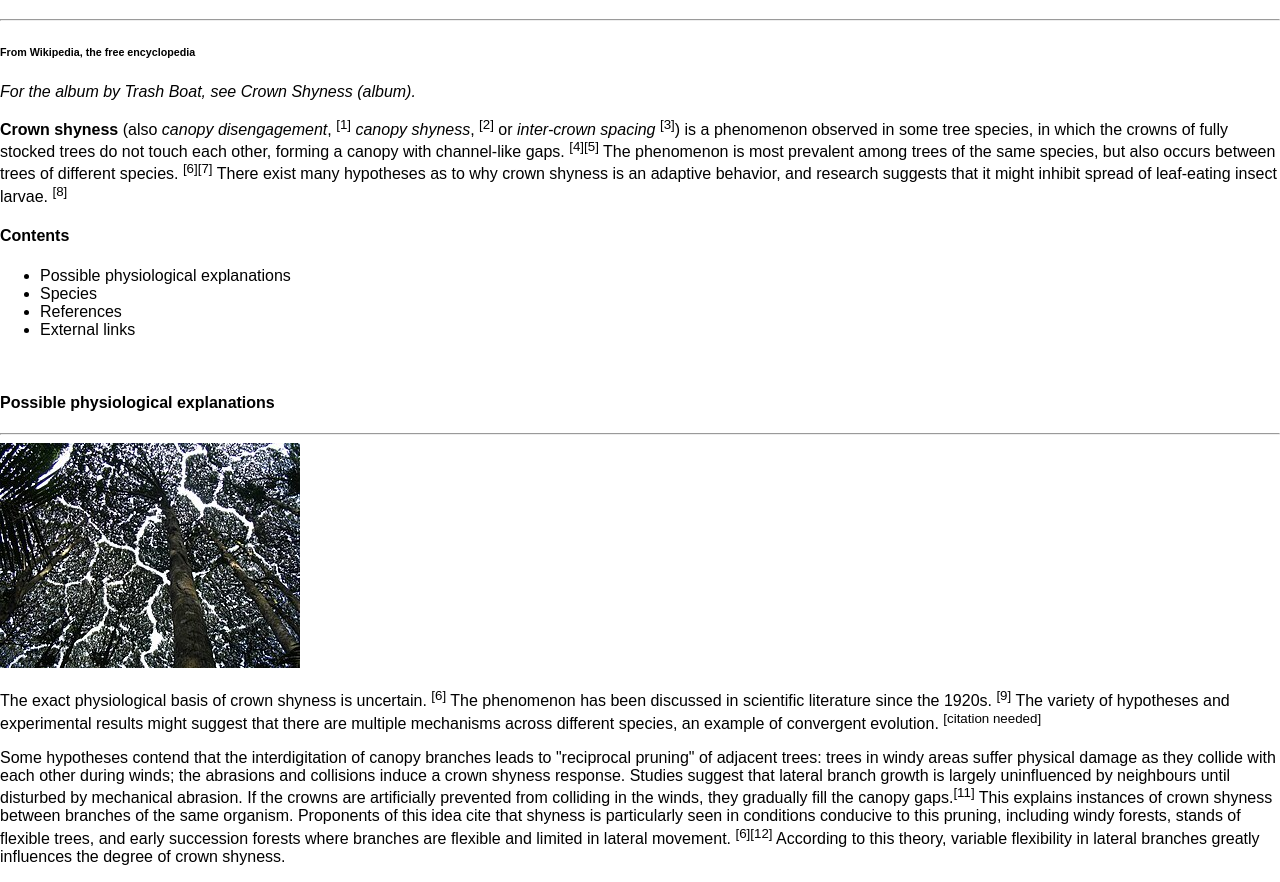
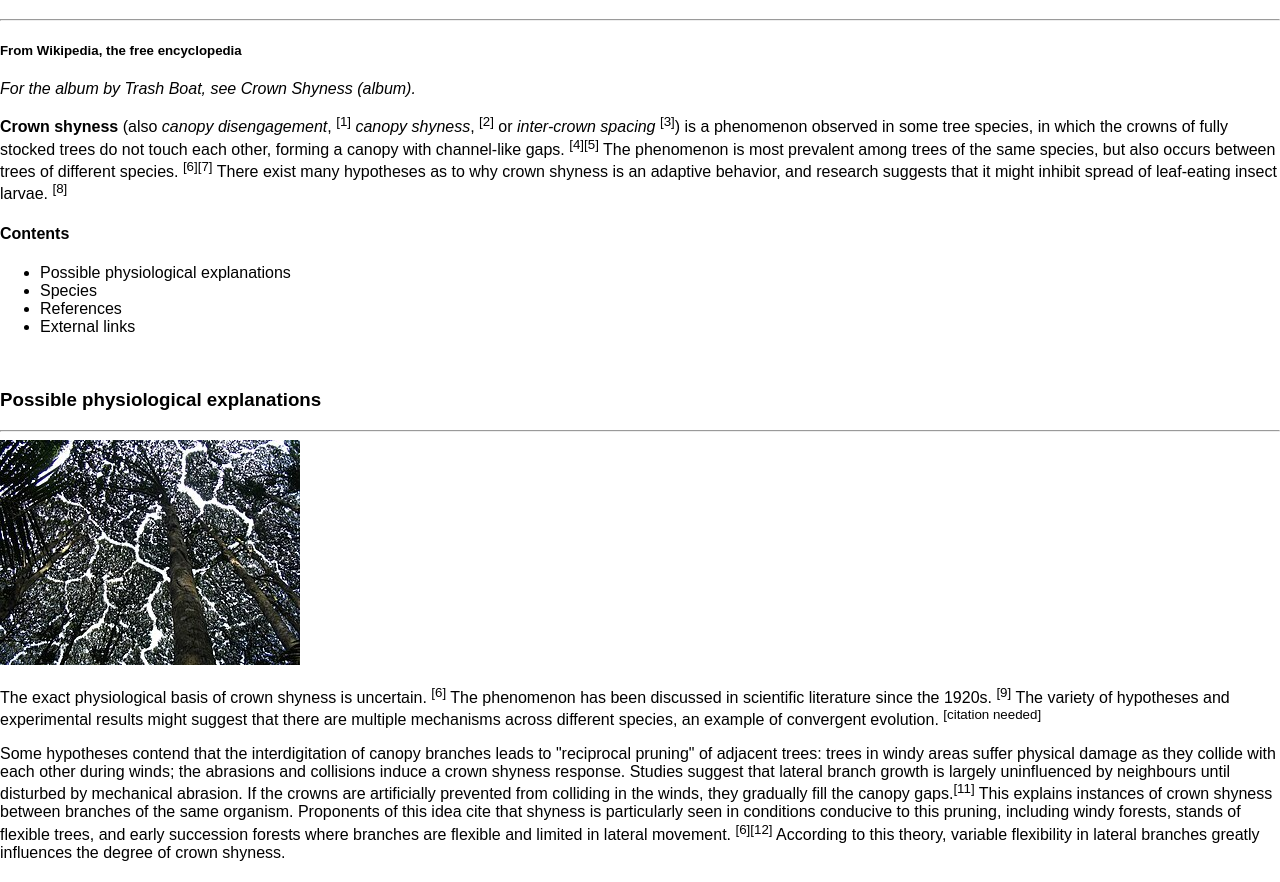
Before and after one commit to JorgeP1598/jorgep1598.github.io, a plain HTML site: page 02-exercises/01-wiki-page/index.html in a window 1280 px wide. Shown: the part 61-943 px from the top of the page. Drawn offline with Linux system fonts and the light colour scheme; files that its build step writes are made by us from their sources.

Commit message:
EX FIXED

```diff
--- a/02-exercises/01-wiki-page/index.html
+++ b/02-exercises/01-wiki-page/index.html
@@ -9,7 +9,7 @@
     <body>
         <h1>Crown Shyness</h1>
         <hr>
-        <h6>From Wikipedia, the free encyclopedia</h6>
+        <h5>From Wikipedia, the free encyclopedia</h5>
         <i>For the album by Trash Boat, see Crown Shyness (album).</i>
         <p>
             <b>Crown shyness</b>
@@ -40,7 +40,7 @@
             <li>External links</li>
         </ul>
         <br>
-        <h4>Possible physiological explanations</h4>
+        <h3>Possible physiological explanations</h3>
         <hr>
         <img
             src="images/tree-canopy.jpg"
```
